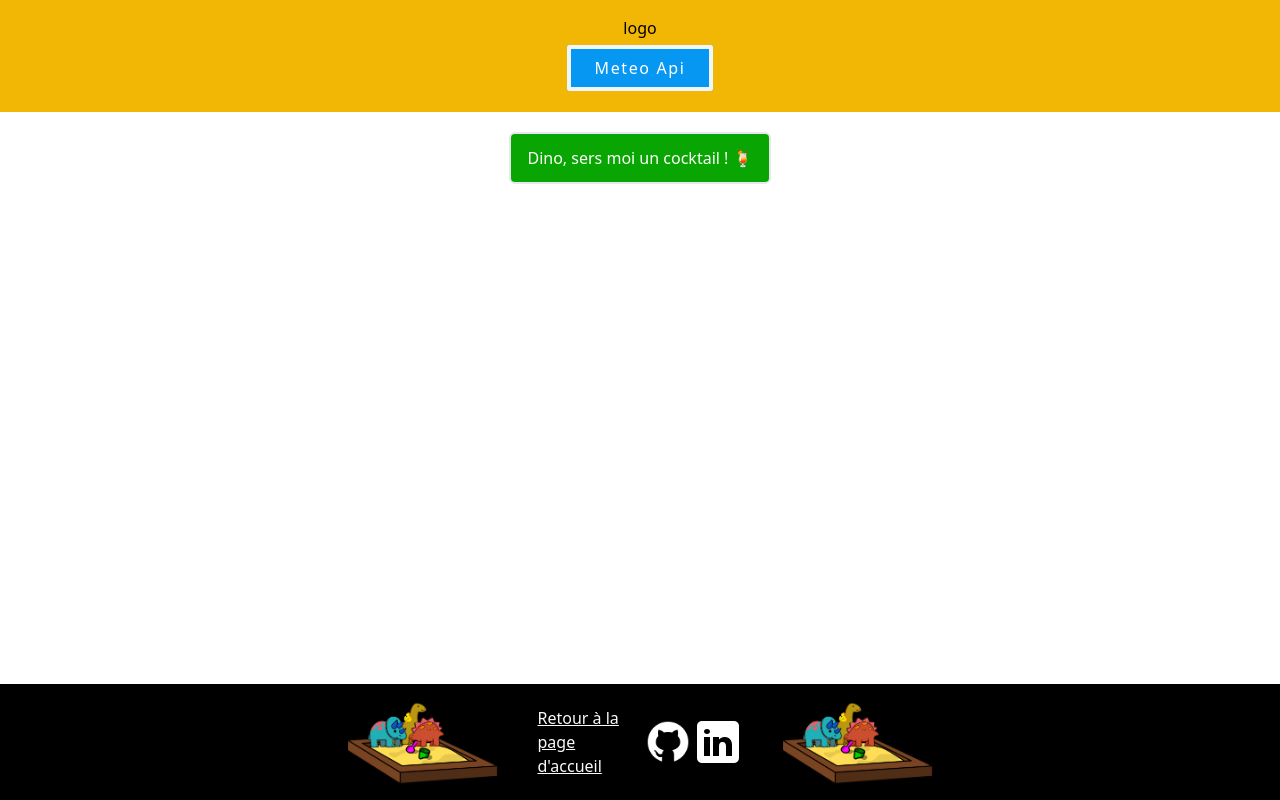
After one commit to adelinelucas/adelinelucas.github.io, a PHP site: page /cocktail-api/cocktail-api.html in a window 1280 px wide. The commit adds this page. Run offline with PHP 8.4, Linux system fonts and the light colour scheme.

Commit message:
add cocktail api

```diff
--- /dev/null
+++ b/cocktail-api/app.js
@@ -0,0 +1,54 @@
+const dinoGetMeADrink = document.getElementById('dino-get-cocktail');
+const dinoCocktail = document.getElementById('dino-cocktail');
+
+dinoGetMeADrink.addEventListener('click', async()=>{
+    let {strAlcoholic, strCategory, idDrink, strDrink, strDrinkThumb}= await getRandomDrink();
+    let allData = await getRandomDrink();
+    let ingredients = getFiveFirstIngredients(allData);
+    console.log(ingredients);
+    let htmlEl =  randomDrinkHTML(strDrink,strCategory, strAlcoholic, strDrinkThumb, ingredients);
+    dinoCocktail.innerHTML = htmlEl;
+})
+
+const getRandomDrink = async() =>{
+    let response = await fetch('https://www.thecocktaildb.com/api/json/v1/1/random.php');
+    let data = await response.json();
+    return  data.drinks[0];
+}
+
+const getFiveFirstIngredients = (mydata) =>{
+    let num = [1,2,3,4,5];
+    let ingredientsArr = [];
+    for(const [key, value] of Object.entries(mydata)){
+        for(let i = 0; i<num.length; i++){
+            if(key === ('strIngredient'+num[i])){
+                ingredientsArr.push(value)
+            }
+        }
+    }
+    return ingredientsArr;
+}
+const randomDrinkHTML = (name, category, type, image, ingredients) =>{
+    console.log(ingredients)
+    let card = `
+        <aside class="bg-gray-200 border-slate-700 rounded-md m-2 p-2 w-fit" >
+            <h4 class="text-pop-green text-2xl tracking-wider font-bold text-center underline">${name}</h4>
+            <div class="flex flex-row marker my-2 ">
+                <h5 class="text-sm mr-2 text-pop-purple"><span class="bg-pop-salmon text-white p-[1px] text-sm">Type :</span> ${type}</h5>
+                <h5 class="text-sm mr-2 text-pop-purple"><span class="bg-pop-salmon text-white p-[1px] text-sm"">Type :</span> ${category}</h5>
+            </div>
+            <h5 class="text-sm mr-2 text-pop-purple"><span class="bg-pop-salmon text-white p-[1px] text-sm">Ingrédients : </span></h5>
+                <ul>`
+
+    ingredients.forEach(element => {
+        if(element) card +='<li class="text-sm text-pop-purple">🍶 '+ element +'</li>'
+    })
+    card += `<ul>
+            <figure class="w-full flex flex-col items-center my-2">
+                <img src="${image}" alt="${name} cocktail illustration" width="200px" />
+                <figcaption class="text-xs italic">* suggestion de présentation</figcaption>
+            </figure>
+        </aside>
+    `
+    return card;
+}
--- /dev/null
+++ b/cocktail-api/cocktail-api.html
@@ -0,0 +1,46 @@
+<!DOCTYPE html>
+<html lang="en">
+<head>
+    <meta charset="UTF-8">
+    <meta name="viewport" content="width=device-width, initial-scale=1.0">
+    <link rel="stylesheet" href="../css/style.css">
+    <link rel="icon" type="image/x-icon" href="../assets/favion.png">
+    <script src="./app.js" defer></script>
+    <title>Front Sandbox</title>
+</head>
+<body>
+    <header class="bg-pop-yellow h-42 flex flex-col justify-center items-center py-4 mb-2">
+       <p>logo</p>
+       <nav class="flex flex-col items-center py-4">
+            <ul>
+                <li>
+                    <a href="./meteo-api/meteo-api.html" class="border-4 rounded-sm bg-pop-blue text-white py-2 px-6 border-blue-50 tracking-widest">Meteo Api</a>
+                </li>
+            </ul>
+        </nav>
+    </header>
+    <main>
+        <section class="w-full">
+            <article class="w-full flex  flex-col justify-center items-center py-3">
+                <button class="bg-pop-green text-white border-2 rounded-md px-4 py-3 w-fit" id="dino-get-cocktail">Dino, sers moi un cocktail ! 🍹</button>
+                <article id="dino-cocktail">
+
+                </article>
+            </article>
+        </section>
+
+    </main>
+    <footer class="w-full bg-black flex flex-row justify-center fixed bottom-0 left-0 py-4">
+        <img src="../assets/dinosandbox.png" alt="" width="150px"/>
+        <article class="flex flex-row items-center px-10 justify-around">
+            <a href="#" class="text-slate-50 underline w-[105px]">Retour à la page d'accueil</a>
+            <a href="https://github.com/adelinelucas?tab=repositories" target="_blank"><img src="../assets/githubicon.png" alt="Lien vers le github de Adeline LUCAS" width="50px"/></a>
+            <a href="https://www.linkedin.com/in/adeline-lucas-web-dev/" target="_blank"><img src="../assets/linkedinicon.png" alt="Lien vers le LinkedIn de Adeline LUCAS" width="50px"/></a>
+        </article>
+
+        <img src="../assets/dinosandbox.png" alt="" width="150px" class="reverse"/>
+
+    </footer>
+
+</body>
+</html>
--- a/css/style.css
+++ b/css/style.css
@@ -537,12 +554,26 @@ video {
   width: 105px;
 }
 
+.w-fit {
+  width: -moz-fit-content;
+  width: fit-content;
+}
+
+.w-max {
+  width: -moz-max-content;
+  width: max-content;
+}
+
 .flex-row {
   flex-direction: row;
 }
 
 .flex-col {
   flex-direction: column;
+}
+
+.flex-wrap {
+  flex-wrap: wrap;
 }
 
 .items-center {
@@ -561,13 +592,26 @@ video {
   border-radius: 0.125rem;
 }
 
+.rounded-md {
+  border-radius: 0.375rem;
+}
+
 .border-4 {
   border-width: 4px;
+}
+
+.border-2 {
+  border-width: 2px;
 }
 
 .border-blue-50 {
   --tw-border-opacity: 1;
   border-color: rgb(239 246 255 / var(--tw-border-opacity));
+}
+
+.border-slate-700 {
+  --tw-border-opacity: 1;
+  border-color: rgb(51 65 85 / var(--tw-border-opacity));
 }
 
 .bg-pop-yellow {
@@ -585,9 +629,62 @@ video {
   background-color: rgb(0 0 0 / var(--tw-bg-opacity));
 }
 
+.bg-gray-400 {
+  --tw-bg-opacity: 1;
+  background-color: rgb(156 163 175 / var(--tw-bg-opacity));
+}
+
+.bg-pop-green {
+  --tw-bg-opacity: 1;
+  background-color: rgb(9 166 3 / var(--tw-bg-opacity));
+}
+
+.bg-gray-200 {
+  --tw-bg-opacity: 1;
+  background-color: rgb(229 231 235 / var(--tw-bg-opacity));
+}
+
+.bg-pop-salmon {
+  --tw-bg-opacity: 1;
+  background-color: rgb(242 153 153 / var(--tw-bg-opacity));
+}
+
+.p-2 {
+  padding: 0.5rem;
+}
+
+.p-4 {
+  padding: 1rem;
+}
+
+.p-1 {
+  padding: 0.25rem;
+}
+
+.p-\[\] {
+  padding: ;
+}
+
+.p-\[15px\] {
+  padding: 15px;
+}
+
+.p-\[2px\] {
+  padding: 2px;
+}
+
+.p-\[1px\] {
+  padding: 1px;
+}
+
 .py-4 {
   padding-top: 1rem;
   padding-bottom: 1rem;
+}
+
+.px-4 {
+  padding-left: 1rem;
+  padding-right: 1rem;
 }
 
 .py-2 {
@@ -610,6 +707,19 @@ video {
   padding-right: 2.5rem;
 }
 
+.py-3 {
+  padding-top: 0.75rem;
+  padding-bottom: 0.75rem;
+}
+
+.pr-2 {
+  padding-right: 0.5rem;
+}
+
+.text-center {
+  text-align: center;
+}
+
 .font-caveat {
   font-family: Caveat, cursive;
 }
--- a/tailwind.config.js
+++ b/tailwind.config.js
@@ -1,6 +1,6 @@
 /** @type {import('tailwindcss').Config} */
 module.exports = {
-  content: ['./*.html'],
+  content: ['./*.html','./*/*.html','./*/*.js', ],
   theme: {
     extend: {
       colors: {
```
Also changed, not shown: other parts of css/style.css (+53 -2 lines), includes/footer.php (added, +15 -0 lines), includes/header.php (added, +22 -0 lines), index.html (+8 -4 lines).
